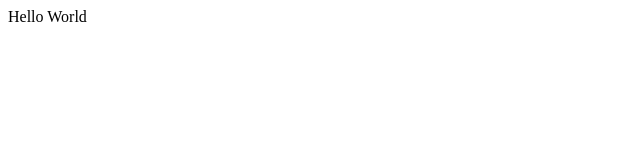
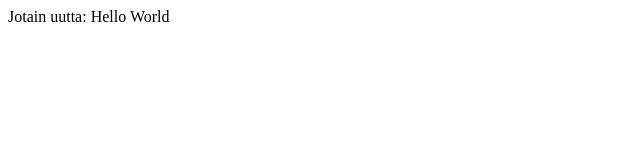
Before and after one commit to mipirine/Porssisahko, a React (Create React App) app: page / in a window 1280 px wide. Shown: the top 160 px of the page, without its empty margins (0-640 px from the left). Built offline with nearby package versions, Linux system fonts and the light colour scheme; the HTML template or start-up script is replaced by a standard one.

Commit message:
checking that updates are progressing

```diff
--- a/src/App.js
+++ b/src/App.js
@@ -2,7 +2,7 @@ import React from 'react';
 
 function App() {
   const value = 'World';
-  return <div>Hello {value}</div>;
+  return <div>Jotain uutta: Hello {value}</div>;
 }
 
 export default App;
```
